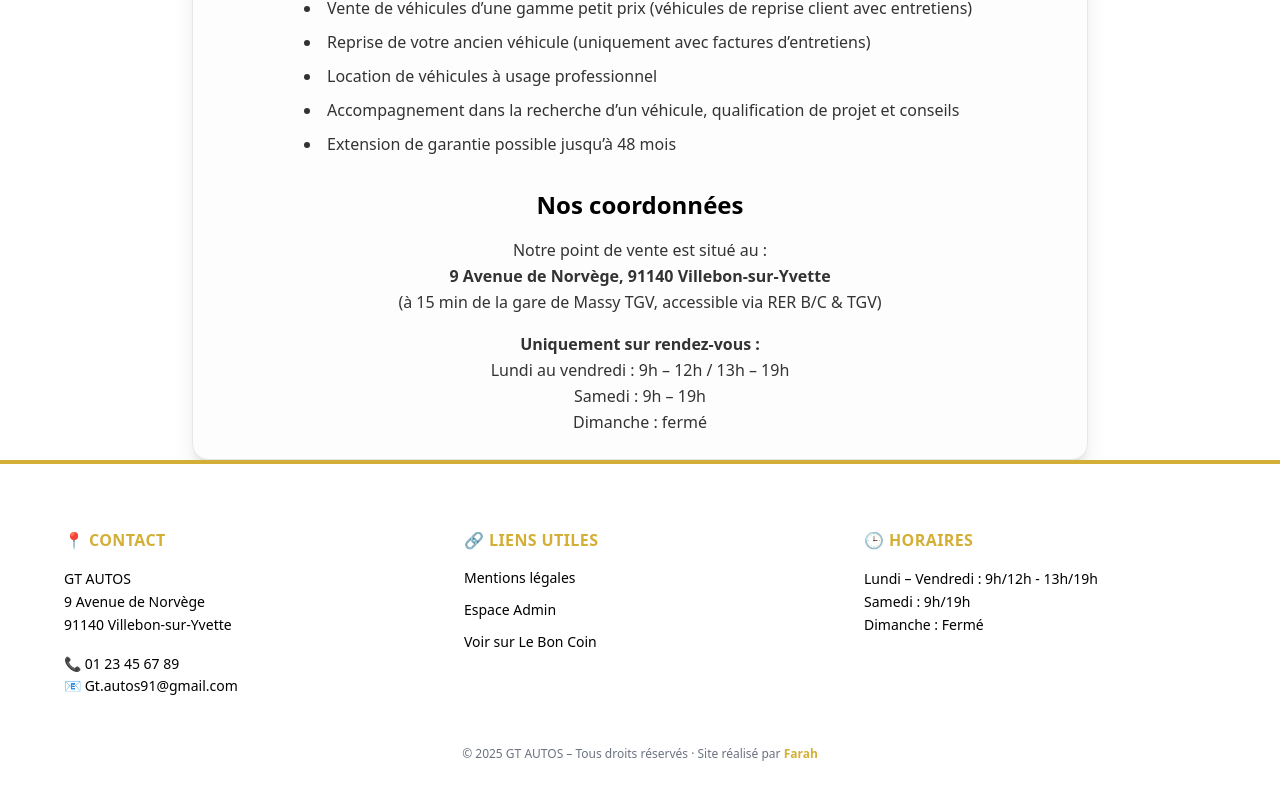
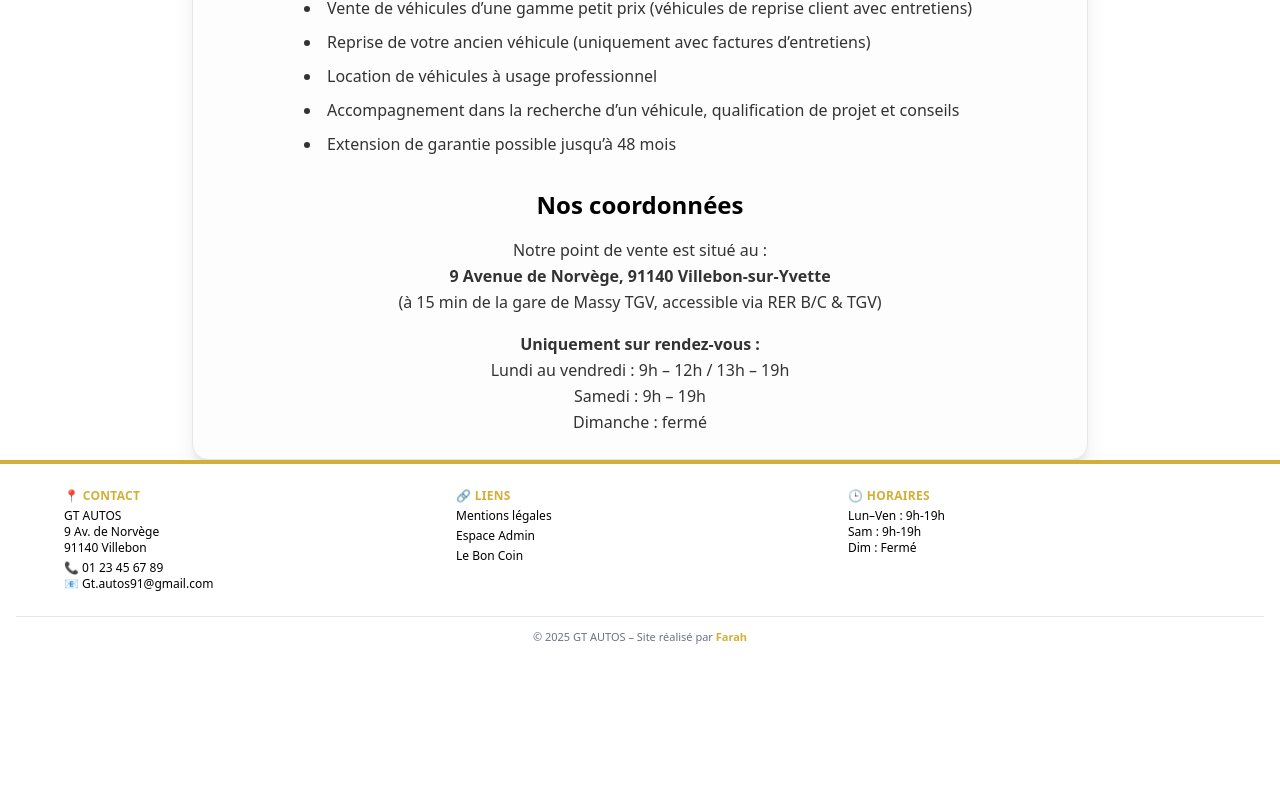
Before and after one commit to farahbed/site-auto-elite, a Next.js app: page /a-propos in a window 1280 px wide. Shown: the part 496-1296 px from the top of the page. After the commit the page ends 1166 px from the top, so only its background shows below. Built offline with nearby package versions, Linux system fonts and the light colour scheme.

Commit message:
footer smaller

```diff
--- a/components/Footer.jsx
+++ b/components/Footer.jsx
@@ -2,26 +2,26 @@ import Link from "next/link";
 
 export default function Footer() {
   return (
-    <footer className="bg-white text-black px-4 py-16 border-t-4 border-primary">
-      <div className="max-w-6xl mx-auto grid gap-12 sm:grid-cols-2 lg:grid-cols-3 text-sm text-center sm:text-left">
+    <footer className="bg-white text-black px-4 py-6 border-t-4 border-primary">
+      <div className="max-w-6xl mx-auto grid gap-6 sm:grid-cols-3 text-xs">
         {/* Contact */}
-        <div>
-          <h3 className="text-base font-semibold mb-4 text-primary uppercase tracking-wide">📍 Contact</h3>
-          <p className="leading-relaxed">
+        <div className="text-center sm:text-left space-y-1">
+          <h3 className="font-semibold text-primary uppercase tracking-wide">📍 Contact</h3>
+          <p>
             GT AUTOS<br />
-            9 Avenue de Norvège<br />
-            91140 Villebon-sur-Yvette
+            9 Av. de Norvège<br />
+            91140 Villebon
           </p>
-          <p className="mt-4 leading-relaxed">
+          <p>
             📞 01 23 45 67 89<br />
             📧 Gt.autos91@gmail.com
           </p>
         </div>
 
         {/* Liens utiles */}
-        <div>
-          <h3 className="text-base font-semibold mb-4 text-primary uppercase tracking-wide">🔗 Liens utiles</h3>
-          <ul className="space-y-3">
+        <div className="text-center sm:text-left space-y-1">
+          <h3 className="font-semibold text-primary uppercase tracking-wide">🔗 Liens</h3>
+          <ul className="space-y-1">
             <li>
               <Link href="/mentions-legales" className="hover:text-primary transition">
                 Mentions légales
@@ -39,25 +39,26 @@ export default function Footer() {
                 rel="noopener noreferrer"
                 className="hover:text-primary transition"
               >
-                Voir sur Le Bon Coin
+                Le Bon Coin
               </a>
             </li>
           </ul>
         </div>
 
         {/* Horaires */}
-        <div>
-          <h3 className="text-base font-semibold mb-4 text-primary uppercase tracking-wide">🕒 Horaires</h3>
-          <p className="leading-relaxed">
-            Lundi – Vendredi : 9h/12h - 13h/19h<br />
-            Samedi : 9h/19h<br />
-            Dimanche : Fermé
+        <div className="text-center sm:text-left space-y-1">
+          <h3 className="font-semibold text-primary uppercase tracking-wide">🕒 Horaires</h3>
+          <p>
+            Lun–Ven : 9h-19h<br />
+            Sam : 9h-19h<br />
+            Dim : Fermé
           </p>
         </div>
       </div>
 
-      <div className="mt-12 text-center text-xs text-gray-500">
-        © {new Date().getFullYear()} GT AUTOS – Tous droits réservés · Site réalisé par{" "}
+      {/* Ligne fine + Copyright */}
+      <div className="mt-6 border-t border-gray-200 pt-3 text-center text-[11px] text-gray-500">
+        © {new Date().getFullYear()} GT AUTOS – Site réalisé par{" "}
         <span className="font-semibold text-primary">Farah</span>
       </div>
     </footer>
```
